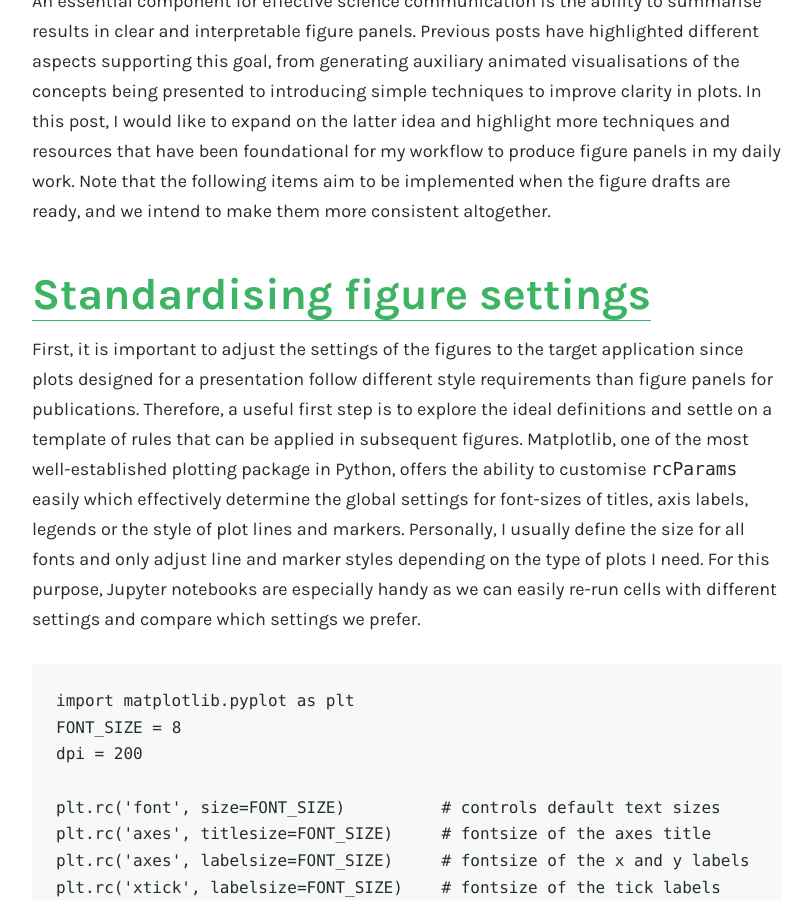
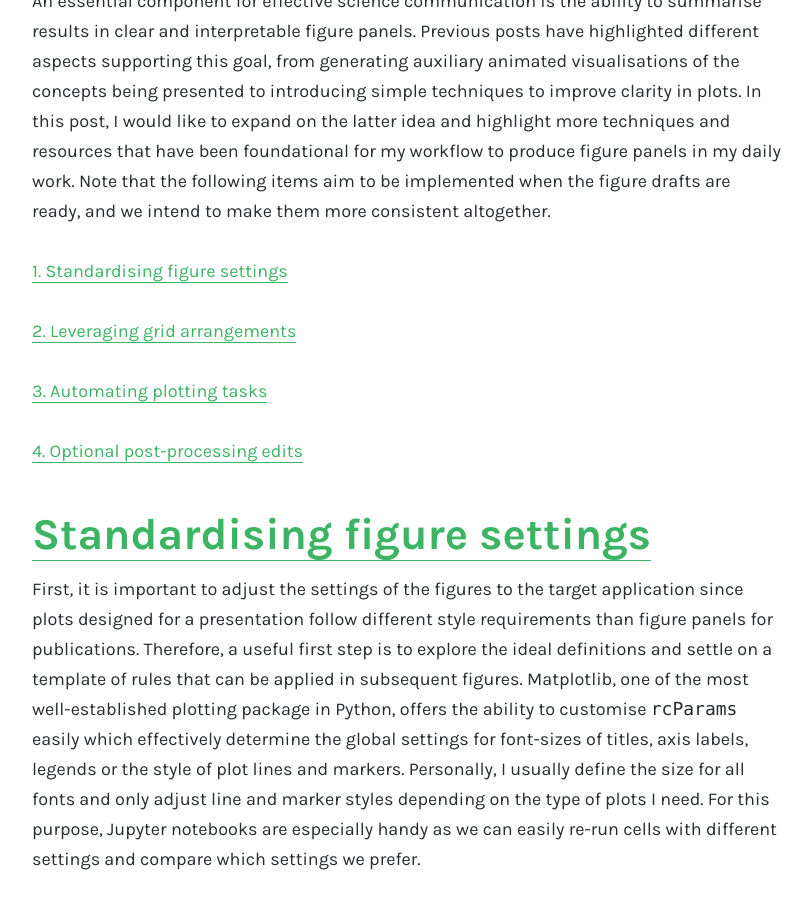
Before and after one commit to franciscomcm/franciscomcm.github.io, a Jekyll site: the page built from blog/workflow-figure-panels.md, in a window 1280 px wide and 900 px high, scrolled down 922 px. Shown: the whole window, without its empty margins (233-1044 px from the left). Built offline with Jekyll 4.4.1, drawn with Linux system fonts in a browser that asks for light colours.

Commit message:
update index last post

```diff
--- a/blog/workflow-figure-panels.md
+++ b/blog/workflow-figure-panels.md
@@ -13,6 +13,16 @@
 # Hello!
 
 An essential component for effective science communication is the ability to summarise results in clear and interpretable figure panels. Previous posts have highlighted different aspects supporting this goal, from generating auxiliary animated visualisations of the concepts being presented to introducing simple techniques to improve clarity in plots. In this post, I would like to expand on the latter idea and highlight more techniques and resources that have been foundational for my workflow to produce figure panels in my daily work. Note that the following items aim to be implemented when the figure drafts are ready, and we intend to make them more consistent altogether.
+
+
+[1. Standardising figure settings](#figure_settings)
+
+[2. Leveraging grid arrangements](#gridspec_mpl)
+
+[3. Automating plotting tasks](#convenience)
+
+[4. Optional post-processing edits](#postprocessing)
+
 
 # <a name="figure_settings">Standardising figure settings</a>
 
```
